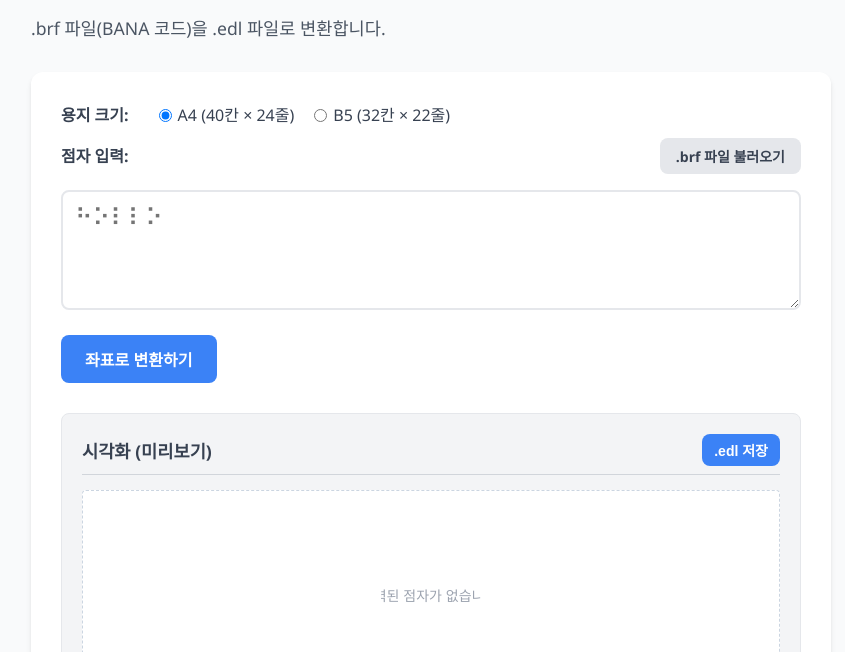
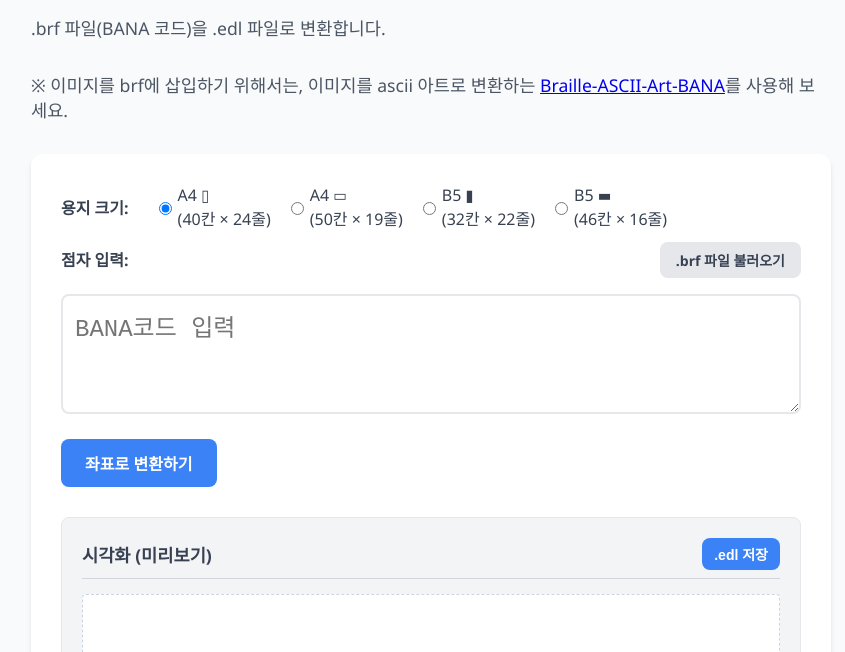
Before and after one commit to Vrisel/brf-to-edl, a plain HTML site: page index.html in a window 1280 px wide. Both pictures are taken after a click on the button "좌표로 변환하기". Shown: the part 110-762 px from the top of the page, without its empty margins (209-1054 px from the left). Drawn offline with Linux system fonts and the light colour scheme.

Commit message:
FEAT: 가로 모드 추가

```diff
--- a/index.html
+++ b/index.html
@@ -198,12 +198,18 @@
 <body>
     <h1>.brf to .edl 변환기</h1>
     <p class="description">.brf 파일(BANA 코드)을 .edl 파일로 변환합니다.</p>
+    <p class="description">
+        ※ 이미지를 brf에 삽입하기 위해서는, 이미지를 ascii 아트로 변환하는
+        <a href="https://vrisel.github.io/Braille-ASCII-Art-BANA/">Braille-ASCII-Art-BANA</a>를 사용해 보세요.
+    </p>
 
     <div class="container">
         <div class="form-group radio-group">
             <span style="font-weight: 600; margin-right: 10px; color: #374151;">용지 크기:</span>
-            <label><input type="radio" name="paper-size" value="A4" checked> A4 (40칸 × 24줄)</label>
-            <label><input type="radio" name="paper-size" value="B5"> B5 (32칸 × 22줄)</label>
+            <label><input type="radio" name="paper-size" value="A4p" checked> A4 ▯<br />(40칸 × 24줄)</label>
+            <label><input type="radio" name="paper-size" value="A4l"> A4 ▭<br />(50칸 × 19줄)</label>
+            <label><input type="radio" name="paper-size" value="B5p"> B5 ▮<br />(32칸 × 22줄)</label>
+            <label><input type="radio" name="paper-size" value="B5l"> B5 ▬<br />(46칸 × 16줄)</label>
         </div>
         <div class="form-group">
             <div style="display: flex; justify-content: space-between; align-items: baseline; margin-bottom: 8px;">
@@ -213,7 +219,7 @@
                     <input type="file" id="brf-file" accept=".brf" style="display: none;">
                 </div>
             </div>
-            <textarea id="braille-input" placeholder="⠓⠕⠇⠇⠕"></textarea>
+            <textarea id="braille-input" placeholder="BANA코드 입력" style="font-family: monospace;"></textarea>
         </div>
         <button id="convert-btn">좌표로 변환하기</button>
 
@@ -294,8 +300,9 @@
 
         document.getElementById('convert-btn').addEventListener('click', () => {
             const paperSize = document.querySelector('input[name="paper-size"]:checked').value;
-            const maxColsLimit = paperSize === 'A4' ? 40 : 32;
-            const maxRowsLimit = paperSize === 'A4' ? 24 : 22;
+            const alignment = paperSize[2];
+            const maxColsLimit = ({ 'A4p': 40, 'A4l': 50, 'B5p': 32, 'B5l': 46 })[paperSize];
+            const maxRowsLimit = ({ 'A4p': 24, 'A4l': 19, 'B5p': 22, 'B5l': 16 })[paperSize];
 
             const inputElement = document.getElementById('braille-input');
             const input = inputElement.value;
@@ -351,11 +358,16 @@
 
                                 const x = cellX + localPos.x;
                                 const y = cellY + localPos.y;
+
+                                const numX = ({ 'A4p': x, 'A4l': y, 'B5p': x, 'B5l': y })[paperSize]
+                                const numY = ({ 'A4p': y, 'A4l': 743 - x, 'B5p': y, 'B5l': 683 - x })[paperSize]
                                 coordinates.push({
                                     x,
                                     y,
-                                    xe: toEdelNumber(x),
-                                    ye: toEdelNumber(y)
+                                    numX,
+                                    numY,
+                                    xe: toEdelNumber(numX),
+                                    ye: toEdelNumber(numY)
                                 });
                             }
                         }
@@ -364,13 +376,13 @@
             });
 
             // Y 먼저, 그다음 X 오름차순으로 정렬
-            coordinates.sort((a, b) => a.y !== b.y ? a.y - b.y : a.x - b.x);
+            coordinates.sort((a, b) => a.numY !== b.numY ? a.numY - b.numY : a.numX - b.numX);
 
             let minX = 0;
             let maxX = 0;
             if (coordinates.length > 0) {
-                minX = Math.min(...coordinates.map(c => c.x));
-                maxX = Math.max(...coordinates.map(c => c.x));
+                minX = Math.min(...coordinates.map(c => c.numX));
+                maxX = Math.max(...coordinates.map(c => c.numX));
             }
 
             const edelDataString = coordinates.map(c => c.xe + c.ye).join('');
```
